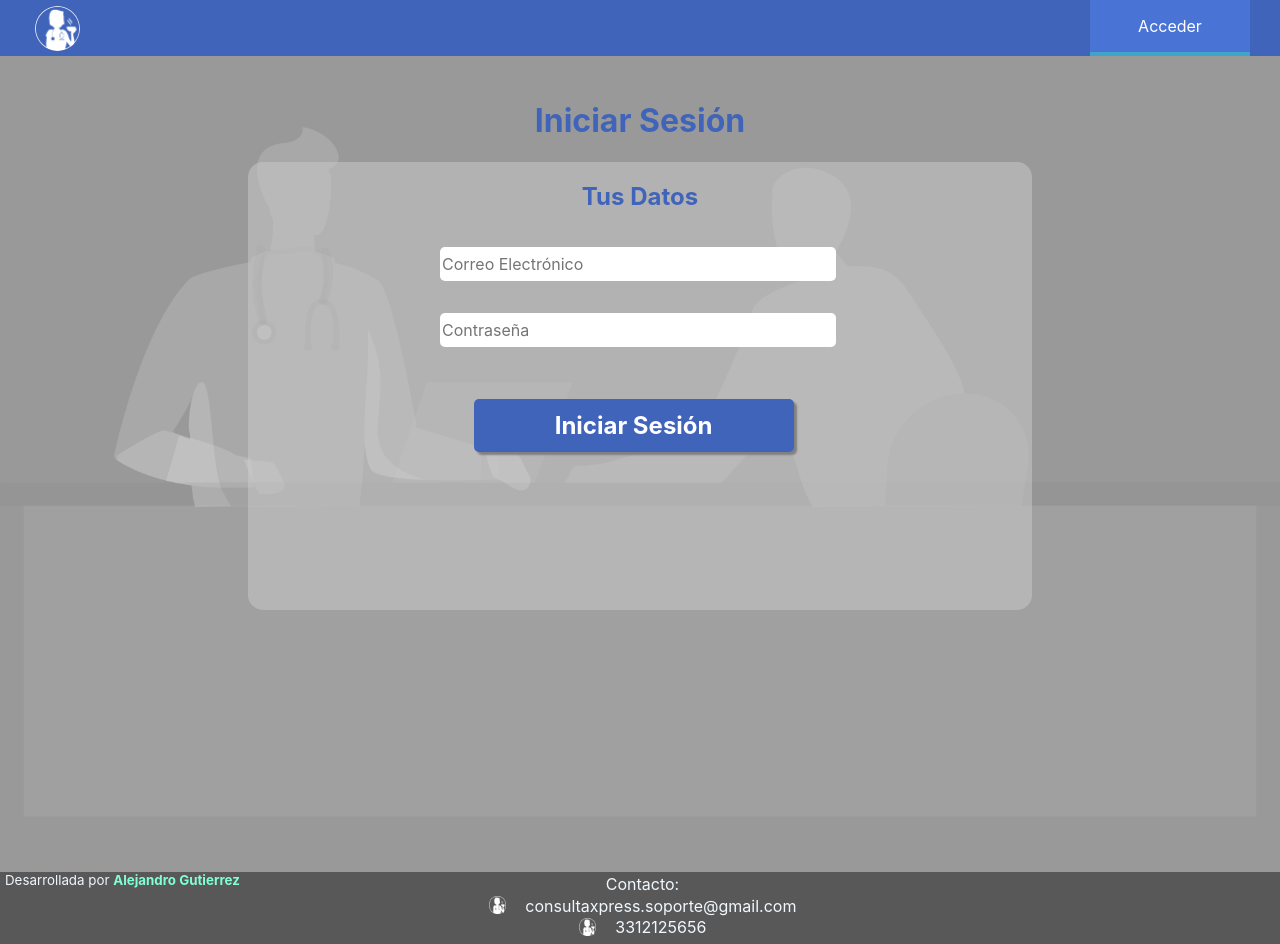
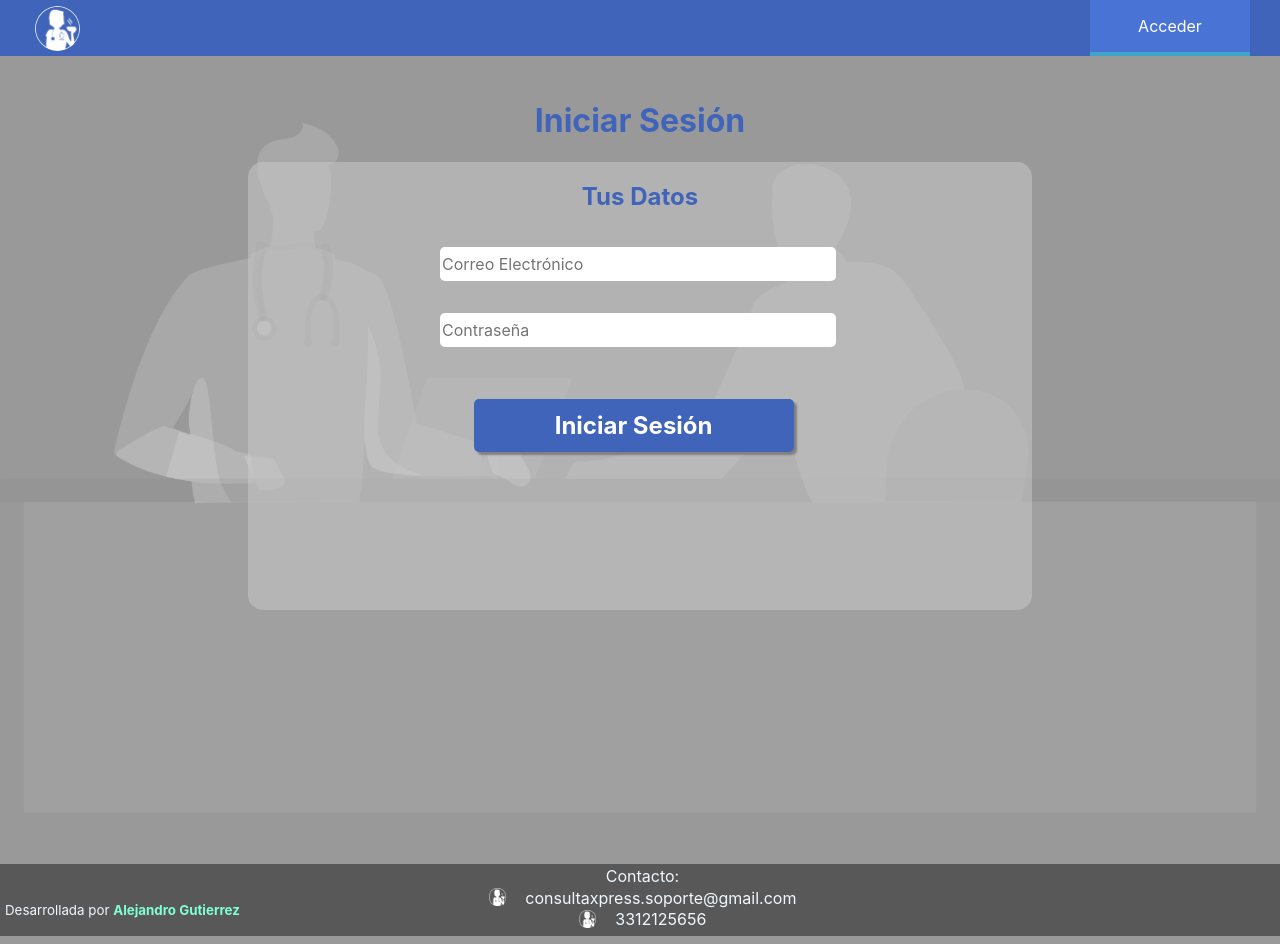
Before and after one commit to AlexinGtz/asesormed-frontend, a React (Create React App) app: page /login in a window 1280 px wide. Built offline with nearby package versions, Linux system fonts and the light colour scheme.

Commit message:
Fixed footer, fixed background

```diff
--- a/public/index.html
+++ b/public/index.html
@@ -28,10 +28,6 @@
     <style>
       .body{
         background-color: #999999;
-        background-image: url('./background.png');
-        background-size: contain;
-        background-position-y: center;
-        background-repeat: no-repeat;
         color: white;
       }
     </style>
--- a/src/Containers/ConsultaXpress/ConsultaXpress.css
+++ b/src/Containers/ConsultaXpress/ConsultaXpress.css
@@ -1,3 +1,5 @@
-body {
-  background-color: grey;
+.consultaXpress {
+  background-image: url("../../assets/images/background.png");
+  /* background-color: grey; */
+  z-index: 10;
 }
--- a/src/Layout/Layout.css
+++ b/src/Layout/Layout.css
@@ -1,3 +1,8 @@
 .Content {
   margin-top: 72px;
+  background-color: #999999;
+  background-image: url("../assets/images/background.png");
+  background-size: contain;
+  background-position-y: center;
+  background-repeat: no-repeat;
 }
--- a/src/components/Checkout/Checkout.js
+++ b/src/components/Checkout/Checkout.js
@@ -17,6 +17,7 @@ const Checkout = (props) => {
   });
 
   useEffect(() => {
+    console.log(id, "IDDDDD");
     axios
       .get("http://" + messageTypes.CURRENT_ROUTE + "/getAppointment/" + id)
       .then((response) => {
--- a/src/components/Footer/Footer.css
+++ b/src/components/Footer/Footer.css
@@ -8,10 +8,9 @@
 
 .creado {
   flex: 1;
-  vertical-align: bottom;
   padding-left: 5px;
   font-size: smaller;
-  vertical-align: bottom;
+  margin: 3% 0 0 0;
 }
 
 .contacto {
--- a/src/components/Footer/Footer.js
+++ b/src/components/Footer/Footer.js
@@ -6,7 +6,7 @@ import image from "../../assets/images/companyLogo2.png";
 const footer = (props) => {
   return (
     <div className="Footer">
-      <span className="creado">
+      <p className="creado">
         Desarrollada por{" "}
         <a
           href="https://www.linkedin.com/in/jalexg/"
@@ -15,7 +15,7 @@ const footer = (props) => {
         >
           Alejandro Gutierrez
         </a>
-      </span>
+      </p>
       <div className="contacto">
         <div className="contactInfo">
           <div>
--- a/src/components/Login/Login.css
+++ b/src/components/Login/Login.css
@@ -1,3 +1,3 @@
-.Login{
-    height: 50em;
+.Login {
+  height: 49.5em;
 }
```
Also changed, not shown: src/assets/images/background.png (renamed from public/background.png).
